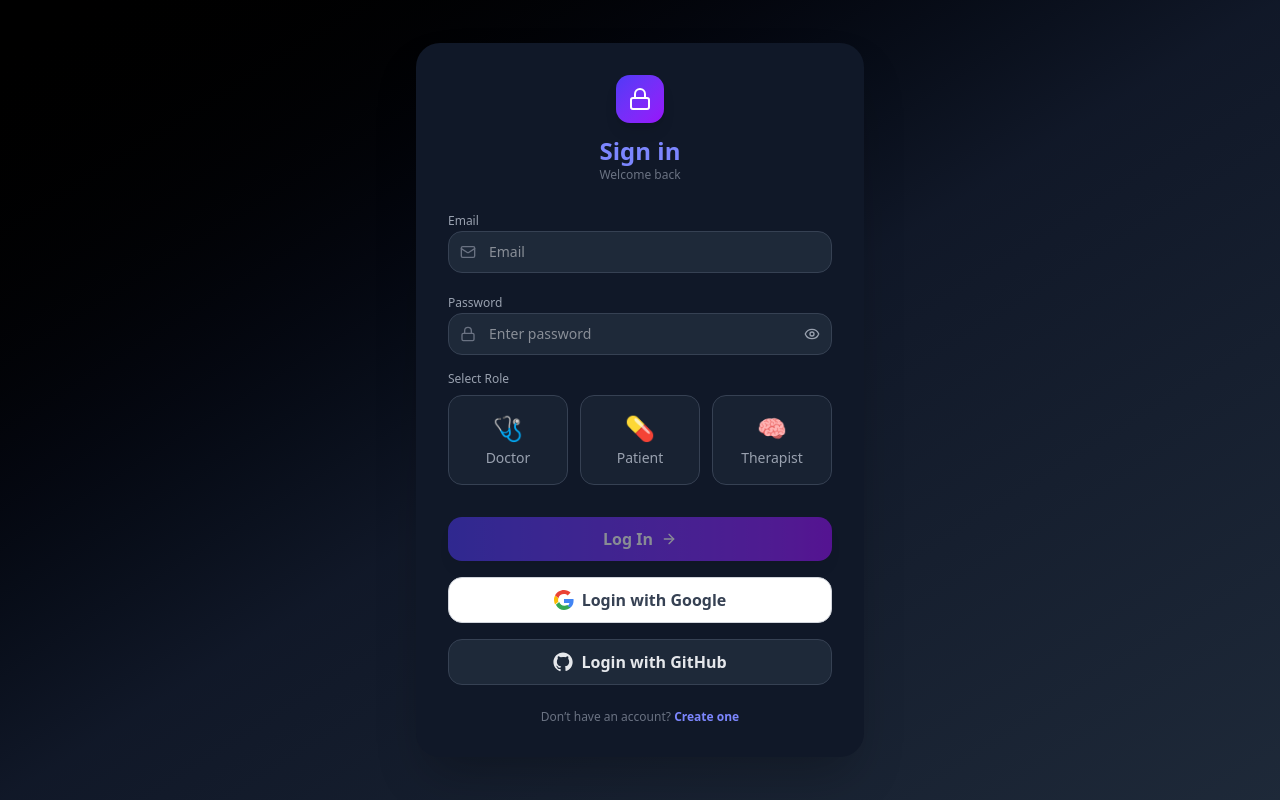
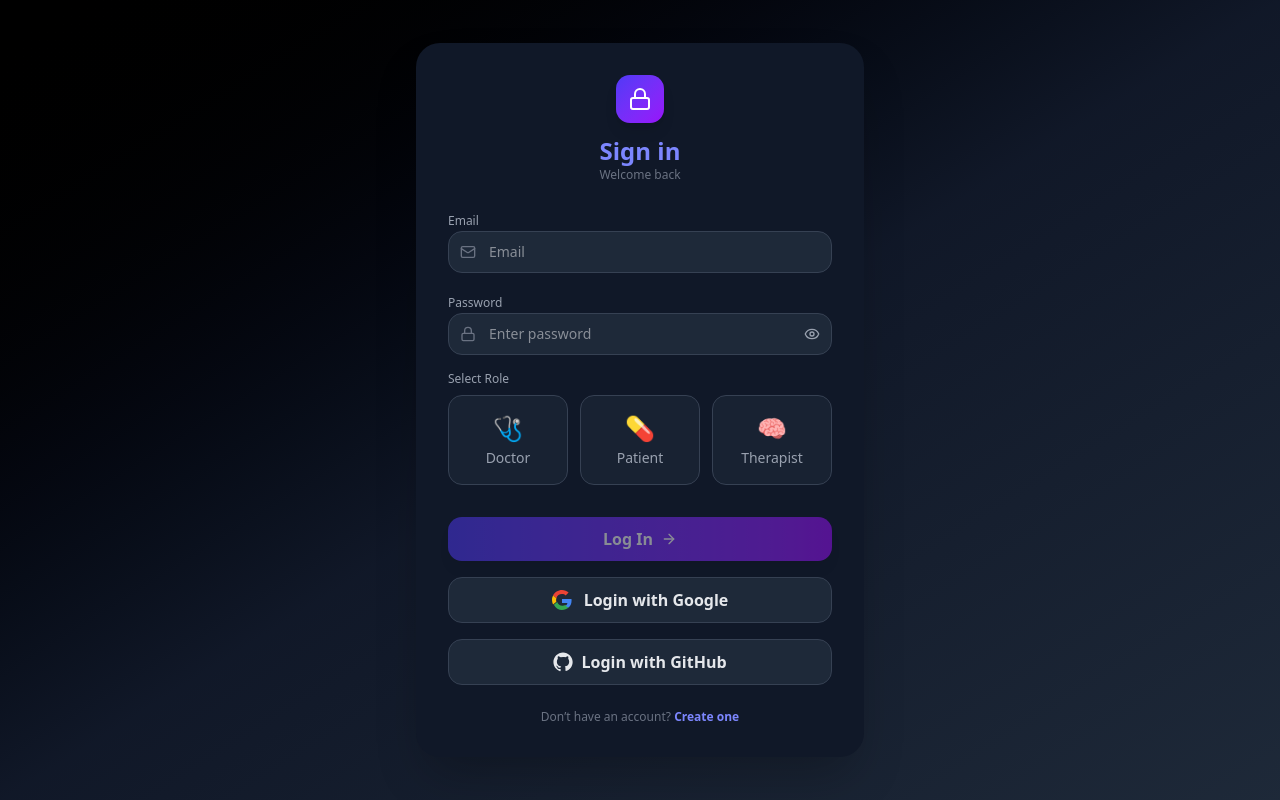
Before and after one commit to Shaanworkspace/Ayursutra-frontend, a React (Vite) app: page /login in a window 1280 px wide. Built offline with nearby package versions, Linux system fonts and the light colour scheme; no server answers; what keycloak-js would draw is missing.

Commit message:
feat: enhance Google login button styling and loading feedback

```diff
--- a/src/pages/Auth/LoginPage.jsx
+++ b/src/pages/Auth/LoginPage.jsx
@@ -348,15 +348,29 @@ export default function LoginPage() {
                         onClick={handleGoogleLogin}
                         disabled={!selectedRole || isGoogleLoading}
                         className={`w-full mt-3 flex items-center justify-center gap-2 py-2.5 rounded-xl
-    bg-white border border-gray-300 text-gray-700 font-semibold
-    transition-all duration-300
-    ${isGoogleLoading ? "opacity-70 cursor-not-allowed" : "hover:bg-gray-100"}`}
+        bg-gray-800 border border-gray-700 text-gray-200 font-semibold
+        transition-all duration-300 ease-in-out
+        ${
+            isGoogleLoading
+                ? "opacity-70 cursor-not-allowed"
+                : "hover:bg-gray-700 hover:border-gray-600 hover:shadow-[0_0_15px_rgba(255,255,255,0.05)] active:scale-[0.98]"
+        }
+    `}
                     >
                         {isGoogleLoading ? (
-                            <div className="w-4 h-4 border-2 border-gray-400 border-t-transparent rounded-full animate-spin" />
+                            <>
+                                <div className="w-4 h-4 border-2 border-gray-400 border-t-transparent rounded-full animate-spin" />
+                                <span className="animate-pulse">
+                                    Redirecting to Google...
+                                </span>
+                            </>
                         ) : (
                             <>
-                                <svg className="w-5 h-5" viewBox="0 0 24 24">
+                                {/* Standard Google Multi-color Icon */}
+                                <svg
+                                    className="w-5 h-5 mr-1"
+                                    viewBox="0 0 24 24"
+                                >
                                     <path
                                         fill="#EA4335"
                                         d="M5.266 9.765A7.077 7.077 0 0 1 12 4.909c1.69 0 3.218.6 4.418 1.582L19.91 3C17.782 1.145 15.055 0 12 0 7.27 0 3.198 2.698 1.24 6.65l4.026 3.115z"
```
